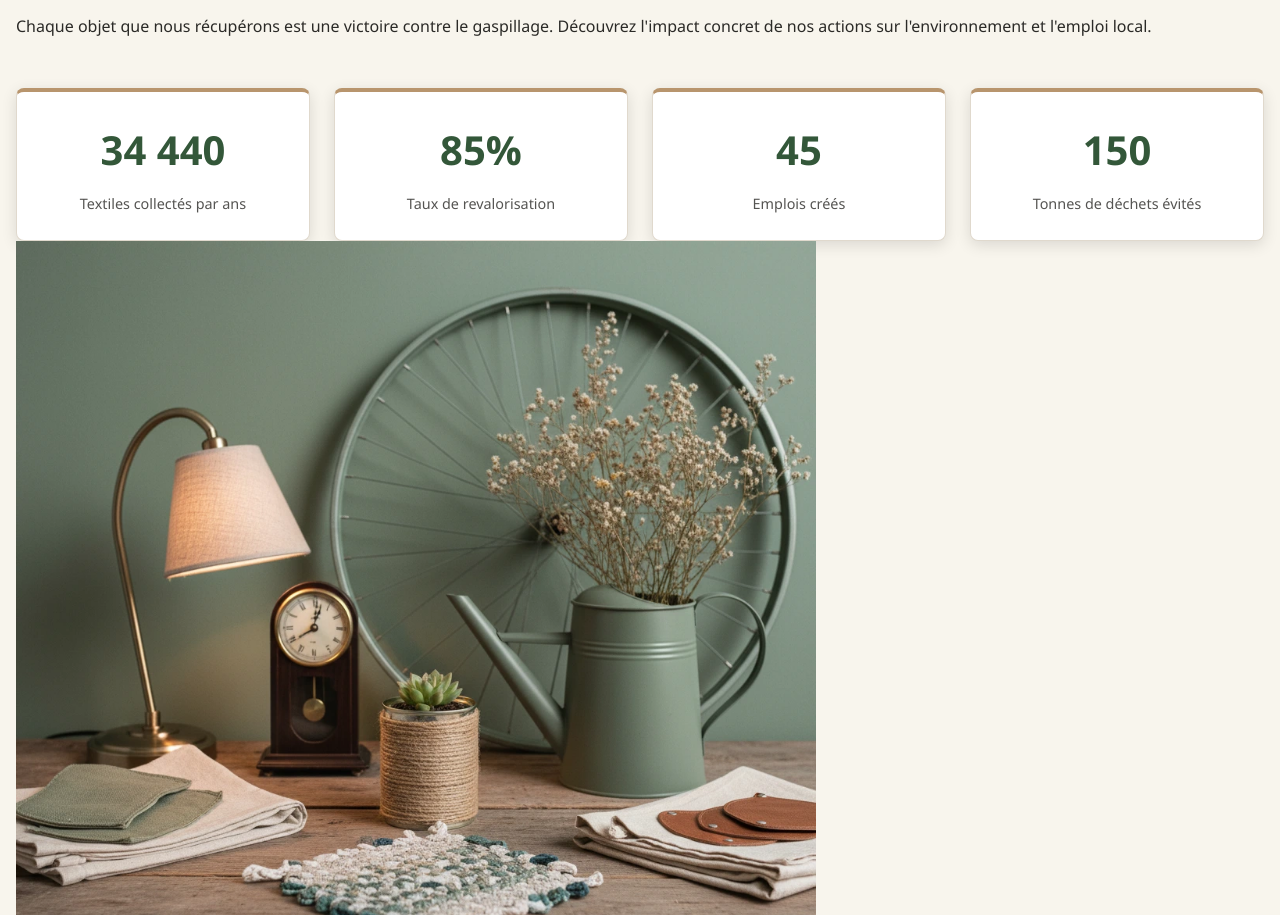
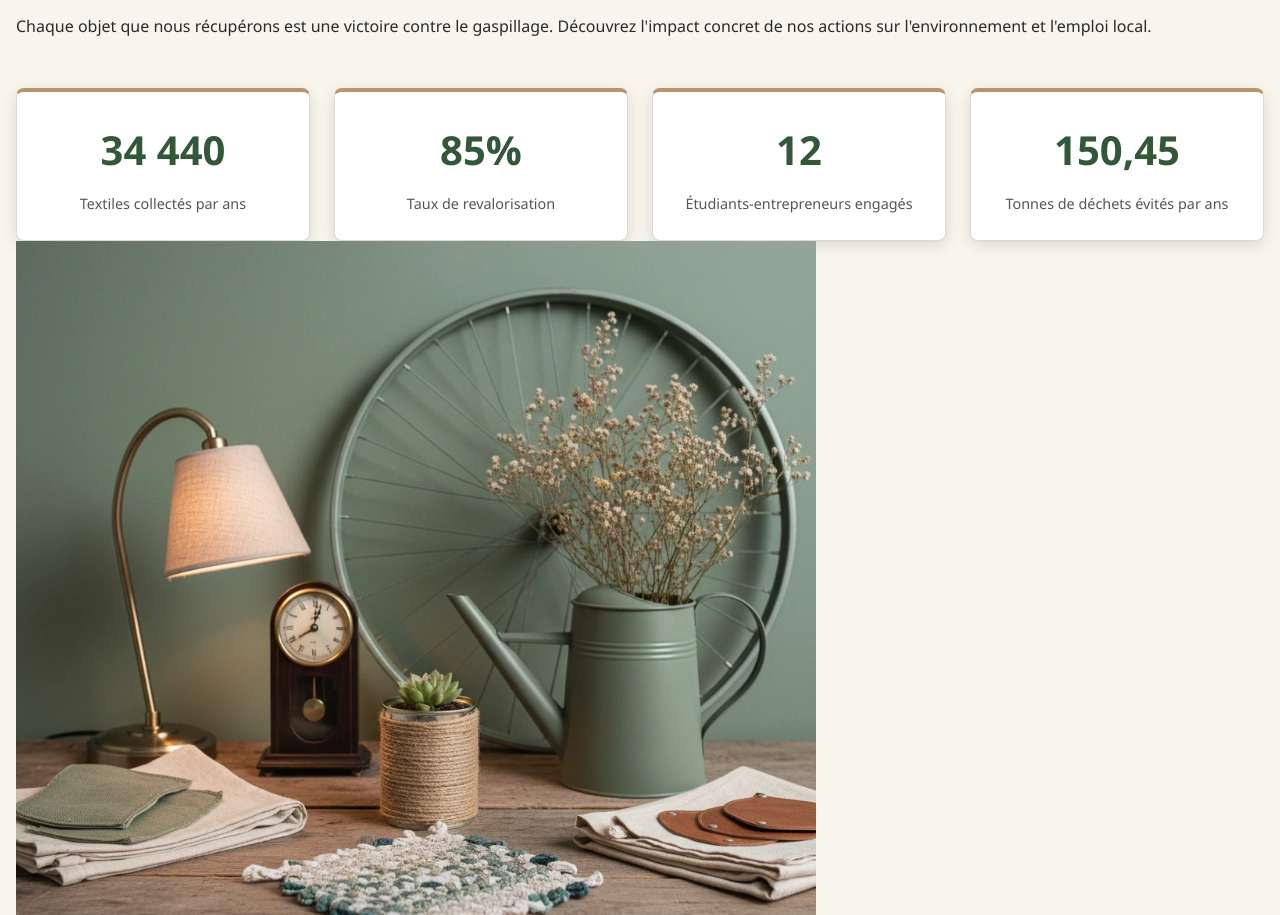
Before and after one commit to HELALI-Amin-24005915/SAE_DDD, a plain HTML site: page index.html in a window 1280 px wide. Shown: the part 1838-2753 px from the top of the page. Drawn offline with Linux system fonts and the light colour scheme.

Commit message:
correction

```diff
--- a/index.html
+++ b/index.html
@@ -104,14 +104,14 @@
                         <p class="stat-label">Taux de revalorisation</p>
                     </article>
                     <article class="stat">
-                        <h3 class="visually-hidden">Statistique emploi</h3>
-                        <span class="stat-value" role="img" aria-label="45 emplois créés">45</span>
-                        <p class="stat-label">Emplois créés</p>
+                        <h3 class="visually-hidden">Impact Humain & Pédagogique</h3>
+                        <span class="stat-value" role="img" aria-label="12 Étudiants-entrepreneurs engagés">12</span>
+                        <p class="stat-label">Étudiants-entrepreneurs engagés</p>
                     </article>
                     <article class="stat">
                         <h3 class="visually-hidden">Statistique déchets évités</h3>
-                        <span class="stat-value" role="img" aria-label="150 tonnes de déchets évités">150</span>
-                        <p class="stat-label">Tonnes de déchets évités</p>
+                        <span class="stat-value" role="img" aria-label="150,45 tonnes de déchets évités">150,45</span>
+                        <p class="stat-label">Tonnes de déchets évités par ans</p>
                     </article>
                 </div>
                 <figure class="impact-media">
```
